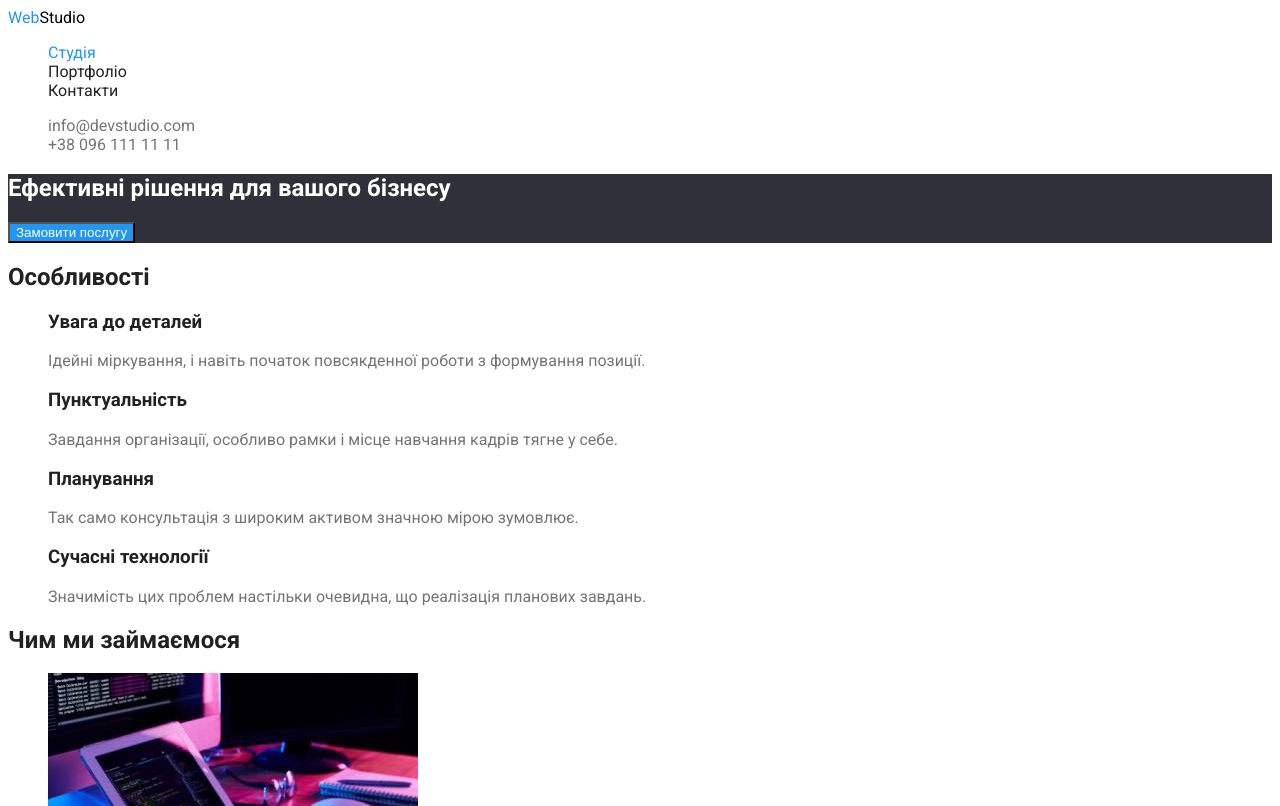
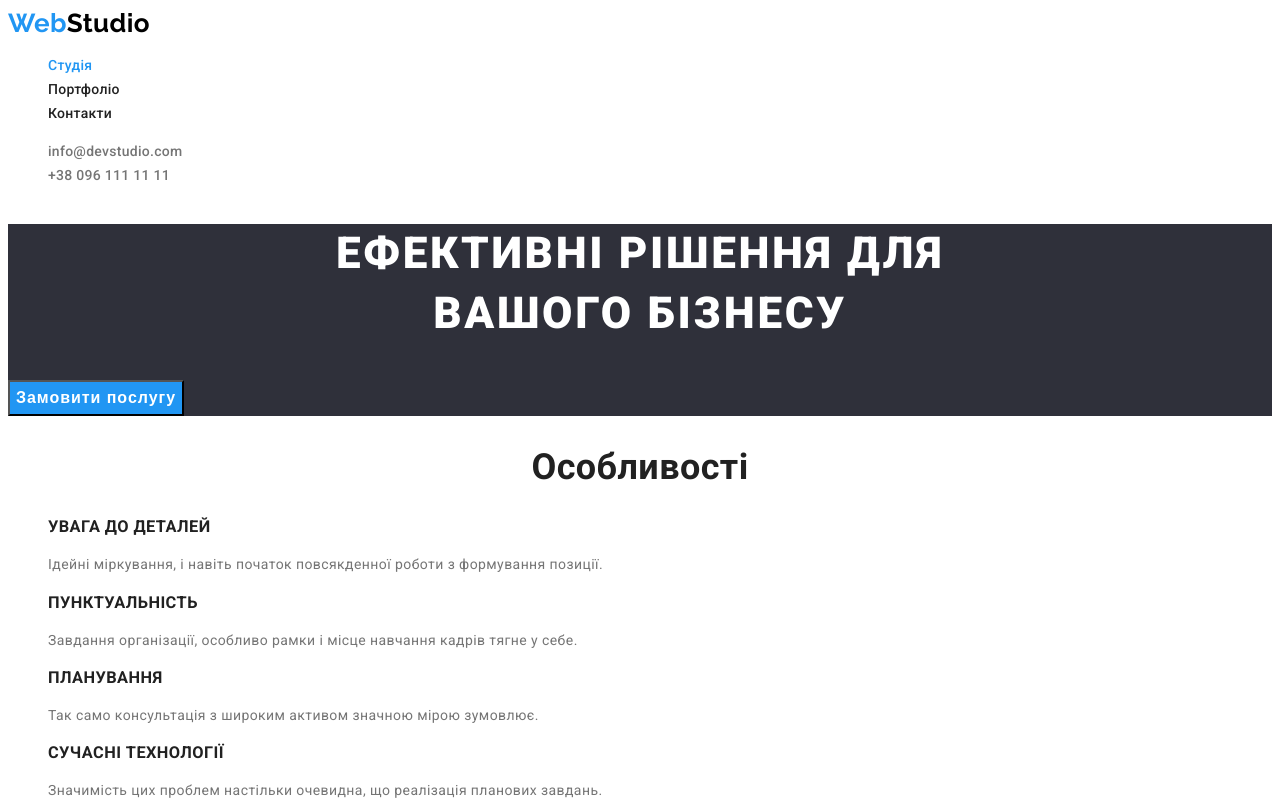
Before and after one commit to Sasha92Shevchuk/goit-markup-hw-02, a plain HTML site: page index.html in a window 1280 px wide. Shown: the top 806 px of the page. Drawn offline with Linux system fonts and the light colour scheme.

Commit message:
add font style

```diff
--- a/index.html
+++ b/index.html
@@ -5,6 +5,8 @@
     <meta http-equiv="X-UA-Compatible" content="IE=edge" />
     <meta name="viewport" content="width=device-width, initial-scale=1.0" />
     <title>Document</title>
+    <link rel="preconnect" href="https://fonts.googleapis.com" />
+    <link rel="preconnect" href="https://fonts.gstatic.com" crossorigin />
     <link
       href="https://fonts.googleapis.com/css2?family=Raleway:wght@700&family=Roboto:wght@400;500;700;900&display=swap"
       rel="stylesheet"
@@ -36,7 +38,10 @@
     <main>
       <!-- Герой -->
       <section class="hero">
-        <h1 class="hero-title">Ефективні рішення для вашого бізнесу</h1>
+        <h1 class="hero-title">
+          Ефективні рішення для <br />
+          вашого бізнесу
+        </h1>
         <button type="button" class="button primary">Замовити послугу</button>
       </section>
       <!-- Особливості -->
@@ -100,22 +105,22 @@
           <li>
             <img src="./img/Ihor.jpg" width="270" alt="Ігор Дем'яненко" />
             <h3 class="title-team">Ігор Дем'яненко</h3>
-            <p>Product Designer</p>
+            <p class="team-position">Product Designer</p>
           </li>
           <li>
             <img src="./img/Olha.jpg" width="270" alt="Ольга Рєпіна" />
             <h3 class="title-team">Ольга Рєпіна</h3>
-            <p>Frontend Developer</p>
+            <p class="team-position">Frontend Developer</p>
           </li>
           <li>
             <img src="./img/Nikolai.jpg" width="270" alt="Микола Тарасов" />
             <h3 class="title-team">Микола Тарасов</h3>
-            <p>Marketing</p>
+            <p class="team-position">Marketing</p>
           </li>
           <li>
             <img src="./img/Mykhaylo.jpg" width="270" alt="Михайло Єрмаков" />
             <h3 class="title-team">Михайло Єрмаков</h3>
-            <p>UI Designer</p>
+            <p class="team-position">UI Designer</p>
           </li>
         </ul>
       </section>
--- a/styles/styless.css
+++ b/styles/styless.css
@@ -9,6 +9,10 @@ body {
   background-color: #ffffff;
   color: var(--primary-text-color);
   font-family: Roboto, sans-serif;
+  letter-spacing: 0.03em;
+  font-size: 14px;
+  font-weight: 400;
+  line-height: 1.71;
 }
 .list {
   list-style: none;
@@ -16,6 +20,10 @@ body {
 /* шапка сайту */
 .logo {
   color: #000000;
+  font-family: "Raleway";
+  font-weight: 700;
+  font-size: 26px;
+  line-height: 1.19;
 }
 .logo:hover,
 .logo:focus {
@@ -29,6 +37,9 @@ body {
 }
 .site-nav .link {
   color: var(--title-text-color);
+  font-weight: 500;
+  line-height: 1.14;
+  letter-spacing: 0.02em;
 }
 .site-nav .link:hover,
 .site-nav .link:focus {
@@ -40,6 +51,9 @@ body {
 
 .contacts-nav .link {
   color: var(--primary-text-color);
+  font-weight: 500;
+  line-height: 1.14;
+  letter-spacing: 0.02em;
 }
 .contacts-nav .link:hover,
 .contacts-nav .link:focus {
@@ -51,10 +65,20 @@ body {
 }
 .hero-title {
   color: var(--accent-white-color);
+  font-weight: 900;
+  font-size: 44px;
+  line-height: 1.36;
+  text-align: center;
+  letter-spacing: 0.06em;
+  text-transform: uppercase;
 }
 .button {
   color: var(--accent-white-color);
   background-color: var(--accent-color);
+  font-weight: 700;
+  font-size: 16px;
+  line-height: 1.88;
+  letter-spacing: 0.06em;
 }
 /* .button.primary {
   background-color: var(--accent-color);
@@ -69,16 +93,30 @@ body {
 /* Заголовки секцій */
 .section-title {
   color: var(--title-text-color);
+  font-weight: 700;
+  font-size: 36px;
+  line-height: 1.17;
+  text-align: center;
 }
 
 /* Особливості */
 .feature-list .title {
   color: var(--title-text-color);
+  font-weight: 700;
+  line-height: 1.14;
+  text-transform: uppercase;
 }
 
 /* Наша команда */
 .title-team {
   color: var(--title-text-color);
+  font-weight: 500;
+  font-size: 16px;
+  line-height: 1.19;
+}
+.team-position {
+  font-size: 16px;
+  line-height: 1.19;
 }
 
 /* Футер */
@@ -99,6 +137,10 @@ footer {
 .footer-link:focus {
   color: var(--accent-color);
 }
+/* .address {
+  font-weight: 400;
+  line-height: 1.71;
+} */
 
 /* Розмітка шрифтів */
 a {
```
